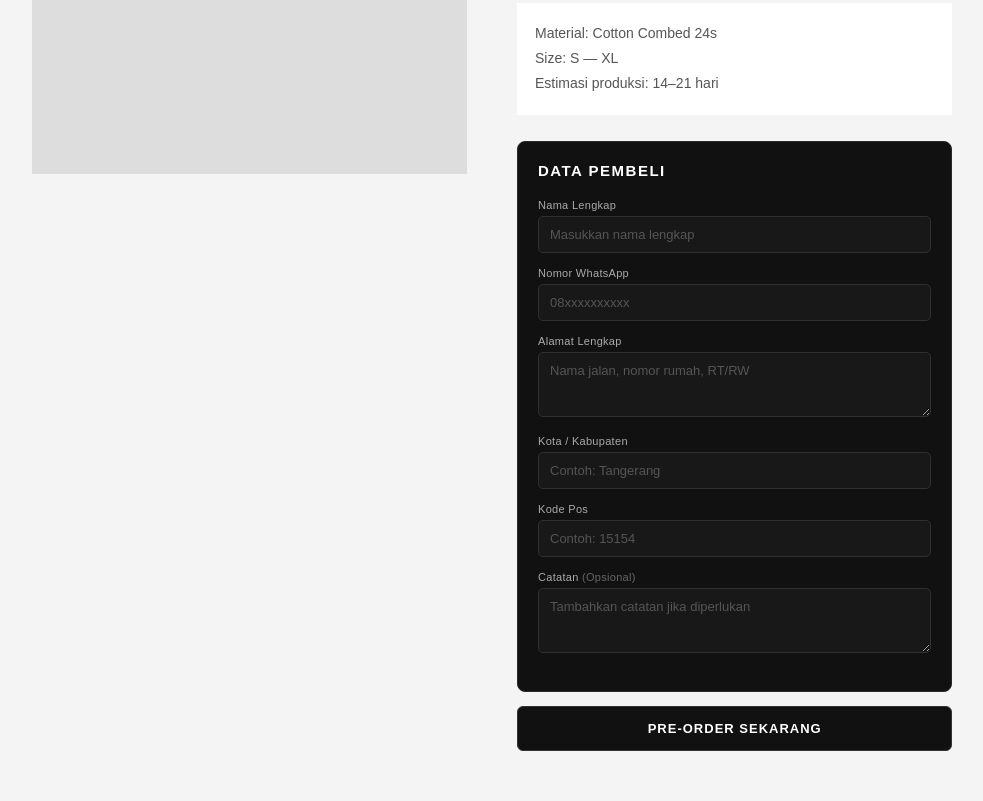
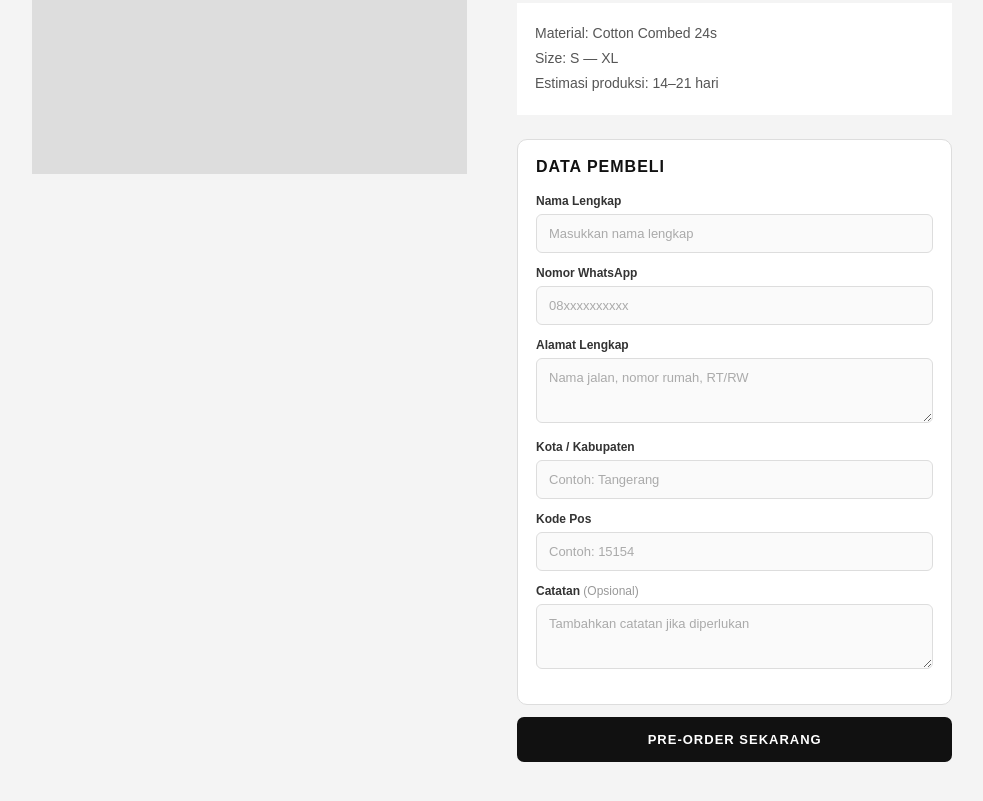
Before and after one commit to muhammadhaikal2721a-lang/pvnkbutpink, a plain HTML site: page product-01.html in a window 1280 px wide. Shown: the part 455-1256 px from the top of the page, without its empty margins (148-1131 px from the left). Drawn offline with Linux system fonts and the light colour scheme.

Commit message:
Update checkout form

```diff
--- a/product-01.html
+++ b/product-01.html
@@ -124,53 +124,48 @@ header {
   color: #555;
   font-size: 14px;
 }
-
 /* DATA PEMBELI */
 
-/* ORDER INFO */
-
 .customer-form {
-  margin-top: 26px;
-  padding: 20px;
-  background: #111;
-  border: 1px solid #2a2a2a;
-  border-radius: 8px;
+  margin-top: 24px;
+  padding: 18px;
+  background: #fff;
+  border: 1px solid #ddd;
+  border-radius: 10px;
 }
 
 .customer-form h2 {
-  margin: 0 0 20px;
-  color: #fff;
-  font-size: 15px;
-  letter-spacing: 1.5px;
+  margin: 0 0 18px;
+  color: #111;
+  font-size: 16px;
+  letter-spacing: 1px;
 }
 
 .form-group {
-  margin-bottom: 14px;
+  margin-bottom: 13px;
 }
 
 .form-group label {
   display: block;
-  margin-bottom: 5px;
-  color: #aaa;
-  font-size: 11px;
-  font-weight: 500;
-  letter-spacing: .3px;
+  margin-bottom: 6px;
+  color: #333;
+  font-size: 12px;
+  font-weight: 600;
 }
 
 .form-group label span {
-  color: #666;
+  color: #999;
   font-weight: 400;
 }
 
 .customer-form input,
 .customer-form textarea {
   width: 100%;
-  box-sizing: border-box;
-  padding: 10px 11px;
-  background: #181818;
-  color: #fff;
-  border: 1px solid #303030;
-  border-radius: 5px;
+  padding: 11px 12px;
+  background: #fafafa;
+  color: #111;
+  border: 1px solid #ddd;
+  border-radius: 6px;
   font-family: inherit;
   font-size: 13px;
   outline: none;
@@ -178,12 +173,13 @@ header {
 
 .customer-form input::placeholder,
 .customer-form textarea::placeholder {
-  color: #555;
+  color: #aaa;
 }
 
 .customer-form input:focus,
 .customer-form textarea:focus {
-  border-color: #666;
+  background: #fff;
+  border-color: #111;
 }
 
 .customer-form textarea {
@@ -193,12 +189,12 @@ header {
 
 .customer-form + button {
   width: 100%;
-  margin-top: 14px;
-  padding: 14px;
+  margin-top: 12px;
+  padding: 15px;
   background: #111;
   color: #fff;
-  border: 1px solid #333;
-  border-radius: 6px;
+  border: none;
+  border-radius: 7px;
   font-size: 13px;
   font-weight: 700;
   letter-spacing: 1px;
@@ -206,7 +202,7 @@ header {
 }
 
 .customer-form + button:hover {
-  background: #222;
+  background: #333;
 }
 @media (max-width: 700px) {
   .product-page {
```
